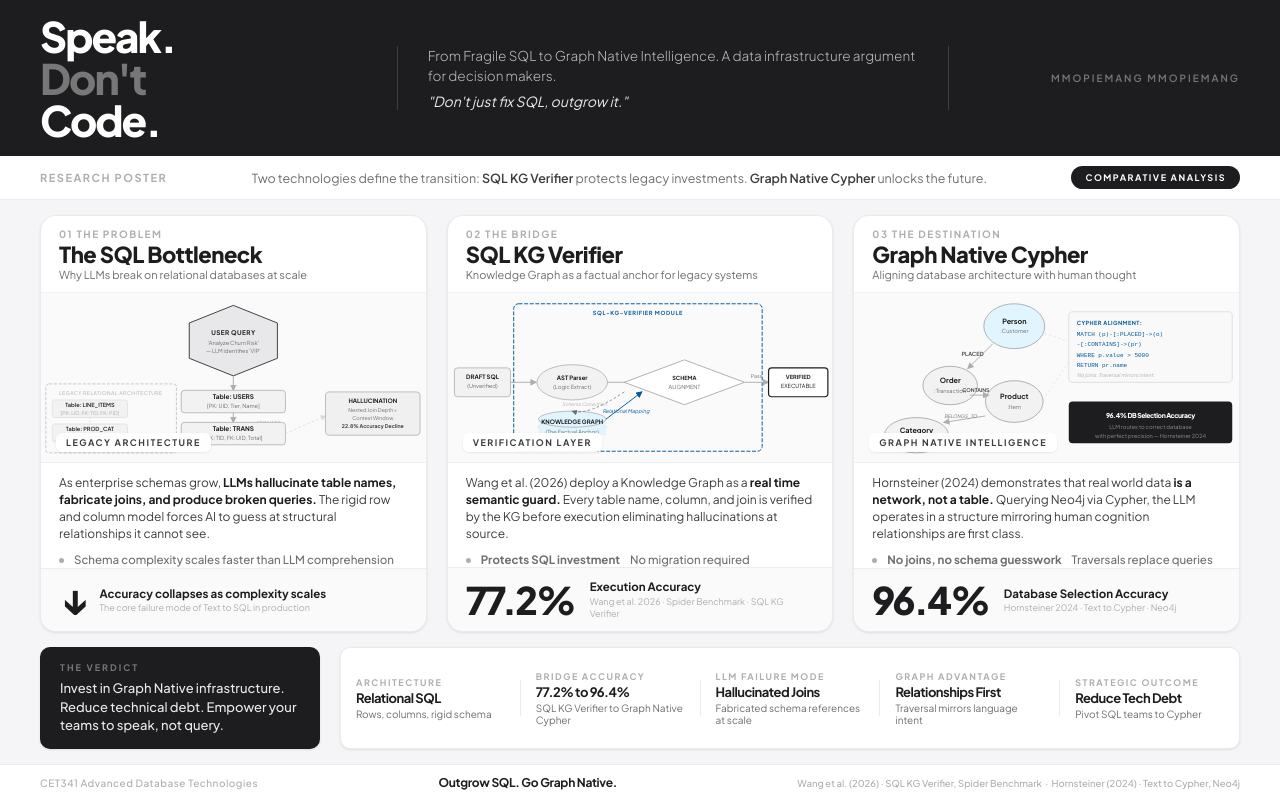
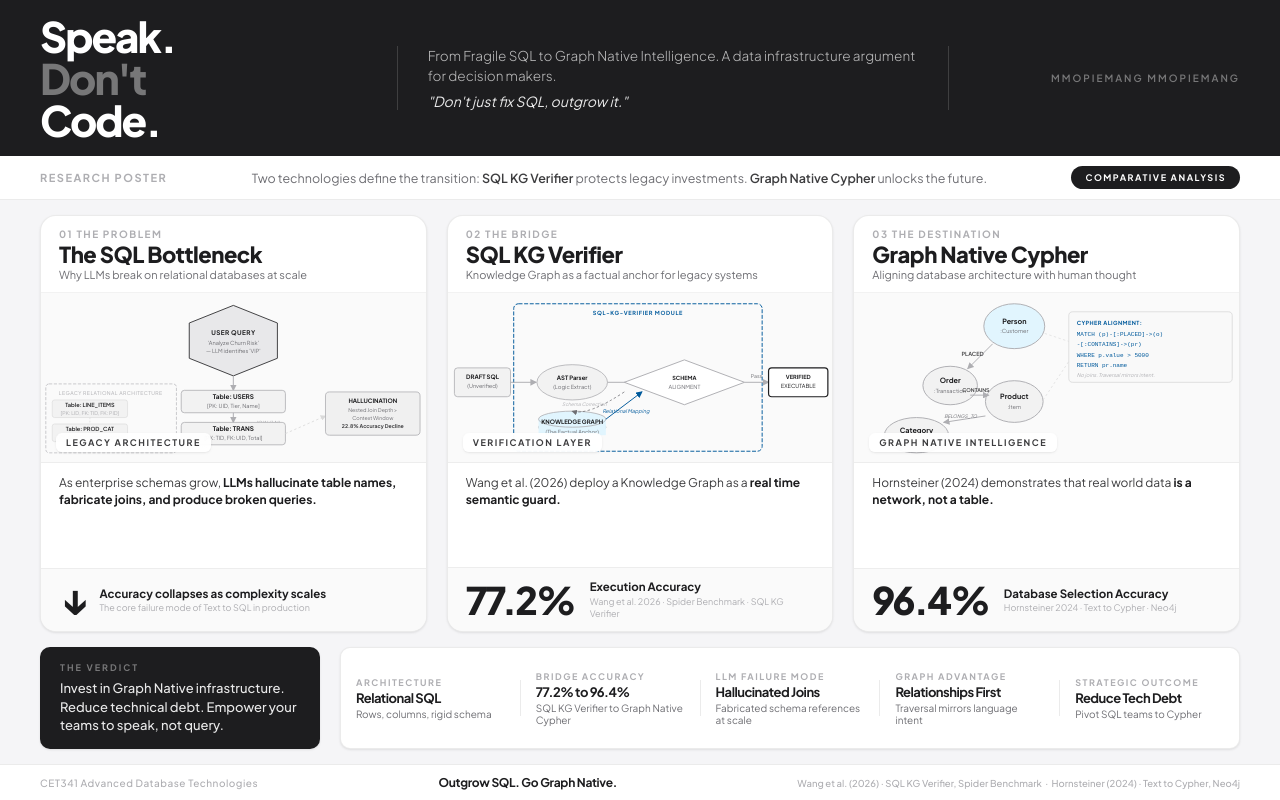
Before and after one commit to kopommops/CET341_ADT_Poster, a plain HTML site: page index.html in a window 1280 px wide. Drawn offline with Linux system fonts and the light colour scheme.

Commit message:
trim text

```diff
--- a/index.html
+++ b/index.html
@@ -546,13 +546,7 @@ html, body {
       </div>
 
       <div class="col-body">
-        <p class="body-lead">As enterprise schemas grow, <strong>LLMs hallucinate table names, fabricate joins, and produce broken queries.</strong> The rigid row and column model forces AI to guess at structural relationships it cannot see.</p>
-        <ul class="insights">
-          <li><span class="insight-dot"></span>Schema complexity scales faster than LLM comprehension</li>
-          <li><span class="insight-dot"></span>Natural language maps to relationships, not tables</li>
-          <li><span class="insight-dot"></span>Every failed query erodes trust in the entire BI pipeline</li>
-          <li><span class="insight-dot"></span>Technical debt compounds with every schema migration</li>
-        </ul>
+        <p class="body-lead">As enterprise schemas grow, <strong>LLMs hallucinate table names, fabricate joins, and produce broken queries.</strong> </p>
       </div>
       <div class="metric-card">
         <span class="metric-numeral">↓</span>
@@ -640,13 +634,7 @@ html, body {
       </div>
 
       <div class="col-body">
-        <p class="body-lead">Wang et al. (2026) deploy a Knowledge Graph as a <strong>real time semantic guard.</strong> Every table name, column, and join is verified by the KG before execution eliminating hallucinations at source.</p>
-        <ul class="insights">
-          <li><span class="insight-dot"></span><strong>Protects SQL investment</strong> No migration required</li>
-          <li><span class="insight-dot"></span>KG acts as an always on schema oracle for the LLM</li>
-          <li><span class="insight-dot"></span>Intercepts malformed queries before production</li>
-          <li><span class="insight-dot"></span>Immediate accuracy uplift over baseline Text to SQL</li>
-        </ul>
+        <p class="body-lead">Wang et al. (2026) deploy a Knowledge Graph as a <strong>real time semantic guard.</strong> </p>
       </div>
       <div class="metric-card">
         <span class="metric-numeral">77.2%</span>
@@ -723,23 +711,12 @@ html, body {
           <line x1="238" y1="45" x2="268" y2="55" stroke="#D9D9D9" stroke-width="0.8" stroke-dasharray="3,3"/>
           <line x1="236" y1="128" x2="268" y2="80" stroke="#D9D9D9" stroke-width="0.8" stroke-dasharray="3,3"/>
 
-          <!-- Accuracy callout -->
-          <rect x="268" y="130" width="204" height="52" rx="5" fill="#1D1D1F"/>
-          <text x="370" y="150" text-anchor="middle" font-size="8.5" font-weight="800" fill="#FFFFFF" letter-spacing="-0.5">96.4% DB Selection Accuracy</text>
-          <text x="370" y="164" text-anchor="middle" font-size="7" fill="rgba(255,255,255,0.5)">LLM routes to correct database</text>
-          <text x="370" y="175" text-anchor="middle" font-size="7" fill="rgba(255,255,255,0.5)">with perfect precision — Hornsteiner 2024</text>
         </svg>
         <span class="col-visual-label">Graph Native Intelligence</span>
       </div>
 
       <div class="col-body">
-        <p class="body-lead">Hornsteiner (2024) demonstrates that real world data <strong>is a network, not a table.</strong> Querying Neo4j via Cypher, the LLM operates in a structure mirroring human cognition relationships are first class.</p>
-        <ul class="insights">
-          <li><span class="insight-dot"></span><strong>No joins, no schema guesswork</strong> Traversals replace queries</li>
-          <li><span class="insight-dot"></span>LLM selects the correct database with perfect precision</li>
-          <li><span class="insight-dot"></span>Scales elegantly as data complexity grows</li>
-          <li><span class="insight-dot"></span>Future proof architecture maps to LLM knowledge models</li>
-        </ul>
+        <p class="body-lead">Hornsteiner (2024) demonstrates that real world data <strong>is a network, not a table.</strong> </p>
       </div>
       <div class="metric-card">
         <span class="metric-numeral">96.4%</span>
```
